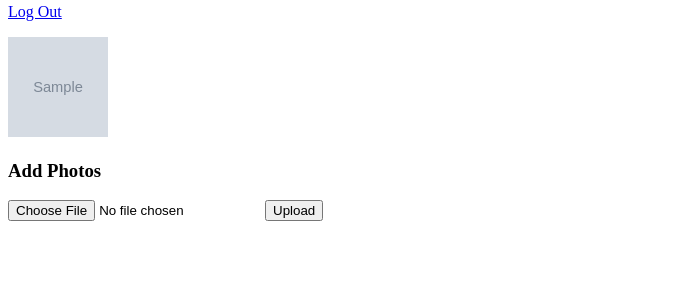
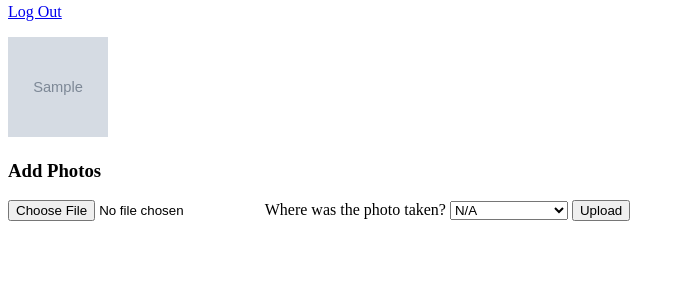
Before and after one commit to shiran-valansi/Project_Travel_App, a Flask app: page /trip-photos in a window 1280 px wide. Shown: the part 166-466 px from the top of the page, without its empty margins (0-685 px from the left). Run offline with Flask 2, Linux system fonts and the light colour scheme; the visitor is signed in with stand-in values (Sample User, id 1); tables that the repository leaves empty hold one stand-in row (values such as "Sample post"); grey boxes marked "Sample" are stand-in pictures.

Commit message:
added photos of pinpoint inside marker on map view

```diff
--- a/server.py
+++ b/server.py
@@ -71,15 +71,18 @@ def upload_file():
             print("filename is:")
             print(filename)
             file.save(os.path.join(app.config['UPLOAD_FOLDER'], filename))
-            add_photo(filename)
+            pp_id = request.form.get("pp_id")
+            add_photo(filename, pp_id)
 
 
+    trip_name, pinpoint_dict_list = get_pinpoints()
     photos_list = get_photos()
 
-    return render_template("trip_photos.html", photos_list=photos_list)
+
+    return render_template("trip_photos.html", pinpoint_dict_list=pinpoint_dict_list, photos_list=photos_list)
 
 
-def add_photo(filename):
+def add_photo(filename, pp_id):
     """ adds photo to database"""
 
     # need trip id
@@ -87,11 +90,11 @@ def add_photo(filename):
     # need file_path
     file_path = "/static/photos/"+filename
     # check if the photo is already in database
-    in_db = Photo.query.filter(trip_id=trip_id, file_path=file_path, file_name=filename).first()
+    in_db = Photo.query.filter_by(trip_id=trip_id, pp_id=pp_id, file_path=file_path, file_name=filename).first()
     if not in_db:
 
         # add row to photos table
-        new_photo = Photo(file_path = file_path, file_name=filename, trip_id=trip_id)
+        new_photo = Photo(file_path = file_path, file_name=filename, trip_id=trip_id, pp_id=pp_id)
         db.session.add(new_photo)
         db.session.commit()
         print("added photo to database")
@@ -718,15 +721,30 @@ def get_pinpoints():
     # with keys: name, start, end, etc
     pinpoint_dict_list = []
 
+
     for pinpoint in pinpoint_list:
-        pinpoint_dict = {"name": pinpoint.name,
+        photos_list = []
+        photo_list = Photo.query.filter(Photo.trip_id==current_trip_id, Photo.pp_id==pinpoint.pp_id).all()
+        for photo in photo_list:
+            # make list of dictionaries
+            photos_list.append({"file_path":photo.file_path,
+                                "file_name":photo.file_name})
+            print("photos_list:")
+            print(photos_list)
+            # photos_list is a list of dictionaries
+            # every item in the list is a dict of 2 items:
+            # file_path and file_name
+        pinpoint_dict = {"pp_id": pinpoint.pp_id,
+                        "name": pinpoint.name,
                         "start": pinpoint.start,
                         "end": pinpoint.end,
                         "lat": pinpoint.lat,
                         "lng": pinpoint.lng,
                         "rating": pinpoint.rating,
-                        "description": pinpoint.description}
+                        "description": pinpoint.description,
+                        "photos": photos_list}
         pinpoint_dict_list.append(pinpoint_dict)
+
 
     return (current_trip_name, pinpoint_dict_list)
 
--- a/templates/modal.html
+++ b/templates/modal.html
@@ -66,9 +66,11 @@
         var description = document.getElementById("description").value;
 
         var if_exists = true; // true= if editing the pinpoint, false= if addig a new pinpoint
-        var place = {"name": name, "start": start, "end":end, "rating": rating, "description":description, "if_exists":if_exists};
+        var file = document.getElementById("file").value;
+        console.log("file is:"+file);
+        var place = {"name": name, "start": start, "end":end, "rating": rating, "description":description, "if_exists":if_exists, "file":file};
 
-        var file_path = document.getElementById("pic").value;
+        // var file_path = document.getElementById("pic").value;
         // // $.post("/add-pinpoint", {"name": name}, resultFunc);
         $.post("/add-pinpoint", place, resultFunc);
         // $.post("/add-photos", file_path)
--- a/templates/pinpoint-form.html
+++ b/templates/pinpoint-form.html
@@ -1,7 +1,7 @@
 <h2 id="pinpoint-title">Name of Destination</h2>
 <!-- <form action="/register" method= "POST">-->
 
-<form  enctype=multipart/form-data>
+<form  method=post enctype=multipart/form-data>
 
 <!--     To set a default value for an input element, you can set a value attribute, like:
 <input type="text" name="firstname" value="Jessica">
@@ -27,8 +27,7 @@
         <textarea name="description" id="description"></textarea>
     </div>
     <p> Add photos</p>
-    <input type="file" name="pic" id="pic"><br>
-
+    <input type="file" name="file" id="file"><br>
 <!--     <input type=submit value=Upload>
  -->
 
--- a/templates/trip_photos.html
+++ b/templates/trip_photos.html
@@ -15,6 +15,18 @@
     {%endfor%}
     <h3>Add Photos</h3>
     <form method=post enctype=multipart/form-data>
-      <input type=file name=file>
-      <input type=submit value=Upload>
+        <input type=file name=file>
+        Where was the photo taken?
+
+<!-- put dropdown of pinpoints for this trip
+ -->
+        <select name="pp_id" id="pp_id">
+                <option value="None" id="pp_id">N/A</option>
+            {% for pinpoint in pinpoint_dict_list %}
+                <option value="{{pinpoint['pp_id']}}" >{{pinpoint['name']}}</option>
+            {% endfor %}
+
+        </select>
+
+        <input type=submit value=Upload>
     </form>
```
Also changed, not shown: templates/map-view.html (+37 -9 lines).
